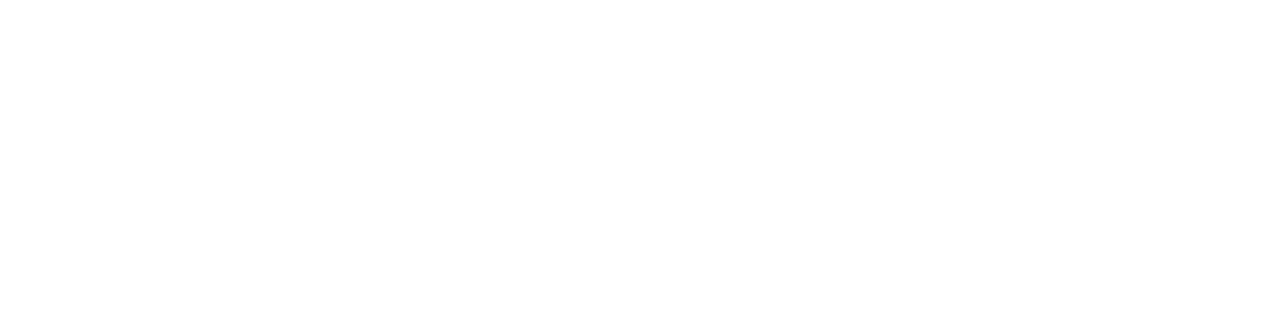
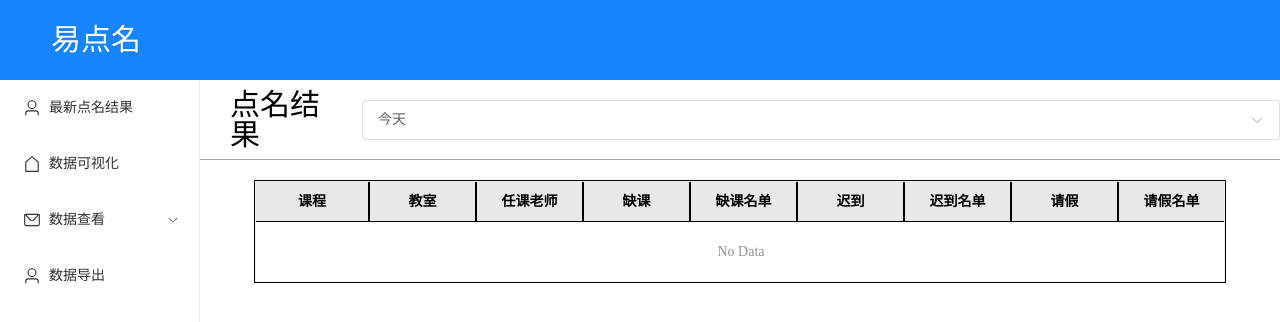
Before and after one commit to codesheepXK/EasyRoll-Web, a Vue app: page /newResult in a window 1280 px wide. Before the commit this address had no page. Shown: the top 322 px of the page. Built offline with nearby package versions, Linux system fonts and the light colour scheme.

Commit message:
谢锴完成最新点名页面的开发

```diff
--- a/src/App.vue
+++ b/src/App.vue
@@ -10,5 +10,6 @@
 *{
   -webkit-user-drag:none;
   user-select: none;
+  box-sizing: border-box;
 }
 </style>
--- a/src/components/asideMenu.vue
+++ b/src/components/asideMenu.vue
@@ -3,14 +3,28 @@
         class="menu"
         router
     >
+        <el-menu-item index="/newResult">
+            <el-icon><User /></el-icon>
+            <span>最新点名结果</span>
+        </el-menu-item>
         <el-menu-item index="2">
             <el-icon><House /></el-icon>
-            <span>最新点名</span>
+            <span>数据可视化</span>
         </el-menu-item>
-        <el-menu-item index="3">
+        <el-sub-menu index="3">
+          <template #title>
             <el-icon><Message /></el-icon>
-            <span>班级成员</span>
-        </el-menu-item>
+            <span>数据查看</span>
+          </template>
+            <el-menu-item index="3-1">
+                <el-icon><User /></el-icon>
+                <span>查看班级</span>
+            </el-menu-item>
+            <el-menu-item index="3-2">
+                <el-icon><User /></el-icon>
+                <span>查看课程</span>
+            </el-menu-item>
+        </el-sub-menu>
         <el-menu-item index="4">
             <el-icon><User /></el-icon>
             <span>数据导出</span>
@@ -19,16 +33,20 @@
 </template>
 
 <script>
-export default {
 
-}
 </script>
 
 <style lang="scss" scoped>
 .menu{
     width: 15%;
+    min-width: 200px;
     height: 90vh;
     color: #fff;
-    border-right: 1px solid #000;
+    border-right: 1px solid #eee;
+    .el-sub-menu{
+        .el-menu-item{
+            background-color: rgb(247,247,247);
+        }
+    }
 }
 </style>
--- /dev/null
+++ b/src/views/newResult.vue
@@ -0,0 +1,91 @@
+<template>
+  <div class="header">
+    <h1>点名结果</h1>
+    <el-select v-model="value" class="m-2" placeholder="Select" size="large">
+        <el-option
+        v-for="item in options"
+        :key="item.value"
+        :label="item.label"
+        :value="item.value"
+        />
+    </el-select>
+  </div>
+  <div class="tableBox">
+    <el-table :data="tableData" style="width: 90%" border :header-cell-style="headerStyle" :cell-style="{borderColor:'#000'}">
+        <el-table-column prop="date" label="课程" />
+        <el-table-column label="教室"/>
+        <el-table-column prop="name" label="任课老师"  />
+        <el-table-column label="缺课"/>
+        <el-table-column label="缺课名单"/>
+        <el-table-column label="迟到"/>
+        <el-table-column label="迟到名单"/>
+        <el-table-column label="请假"/>
+        <el-table-column label="请假名单"/>
+    </el-table>
+  </div>
+</template>
+
+<script  setup>
+import { ref,reactive } from 'vue'
+
+const value = ref('Option1')
+
+const options = [
+  {
+    value: 'Option1',
+    label: '今天',
+  },
+  {
+    value: 'Option2',
+    label: '昨天',
+  },
+  {
+    value: 'Option3',
+    label: '前天',
+  },
+  {
+    value: 'Option4',
+    label: '日期选择',
+  },
+  {
+    value: 'Option5',
+    label: 'Option5',
+  },
+]
+const headerStyle = reactive({
+    "text-align":"center",
+    "font-weight":"bold",
+    "color":"#000",
+    "background-color":"rgb(232,232,232)",
+    "border":"1px solid #000"
+})
+</script>
+
+<style lang="scss" scoped>
+.header{
+    display: flex;
+    align-items: center;
+    width: 100%;
+    height: 10vh;
+    border-bottom: 1px solid #aaa;
+    h1{
+        font-size: 30px;
+        margin:0px 30px
+    }
+}
+.tableBox{
+    display: flex;
+    flex-direction: column;
+    align-items: center;
+    width:100%;
+    height: 80vh;
+    overflow: auto;
+    &::-webkit-scrollbar{
+         display:none
+    }
+    .el-table{
+        margin:20px 0px;
+        border: solid 1px #000;
+    }
+}
+</style>
```
Also changed, not shown: src/router/index.js (+7 -0 lines).
